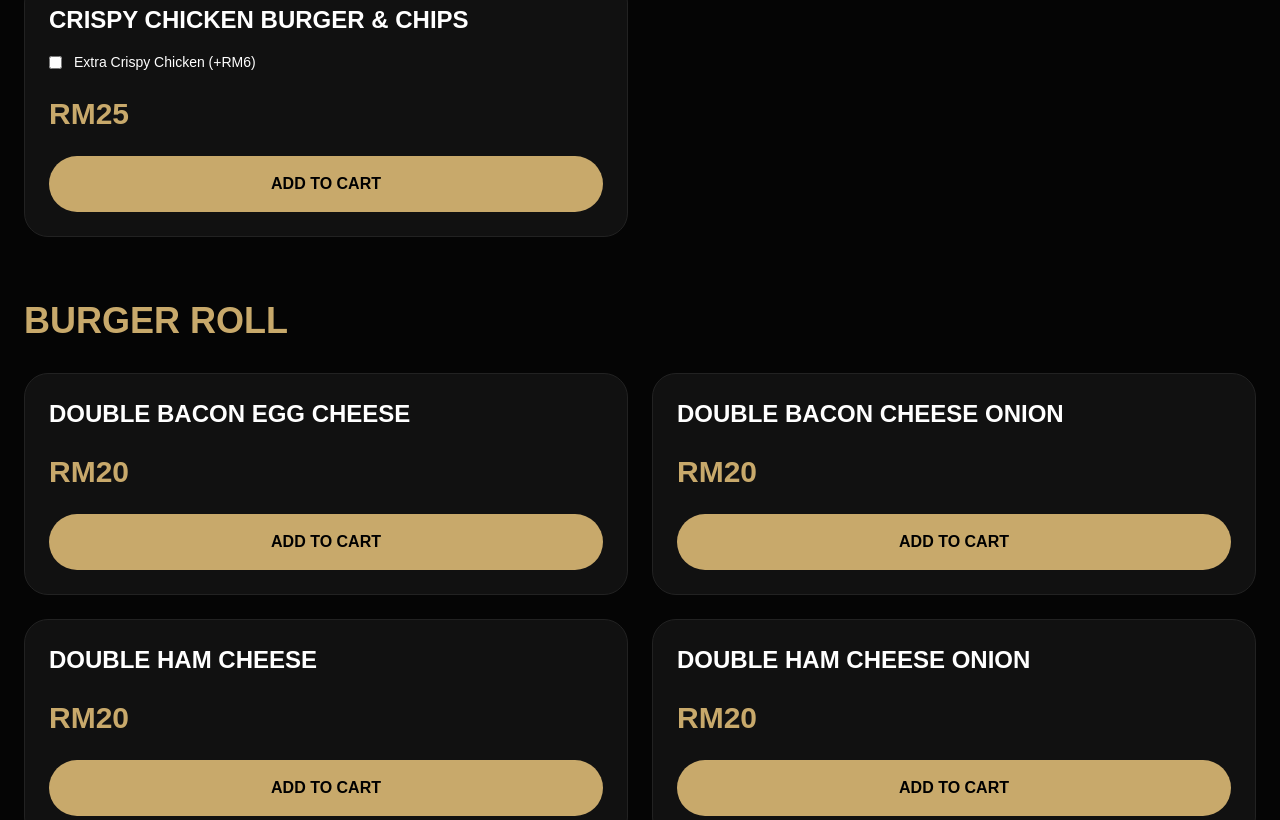
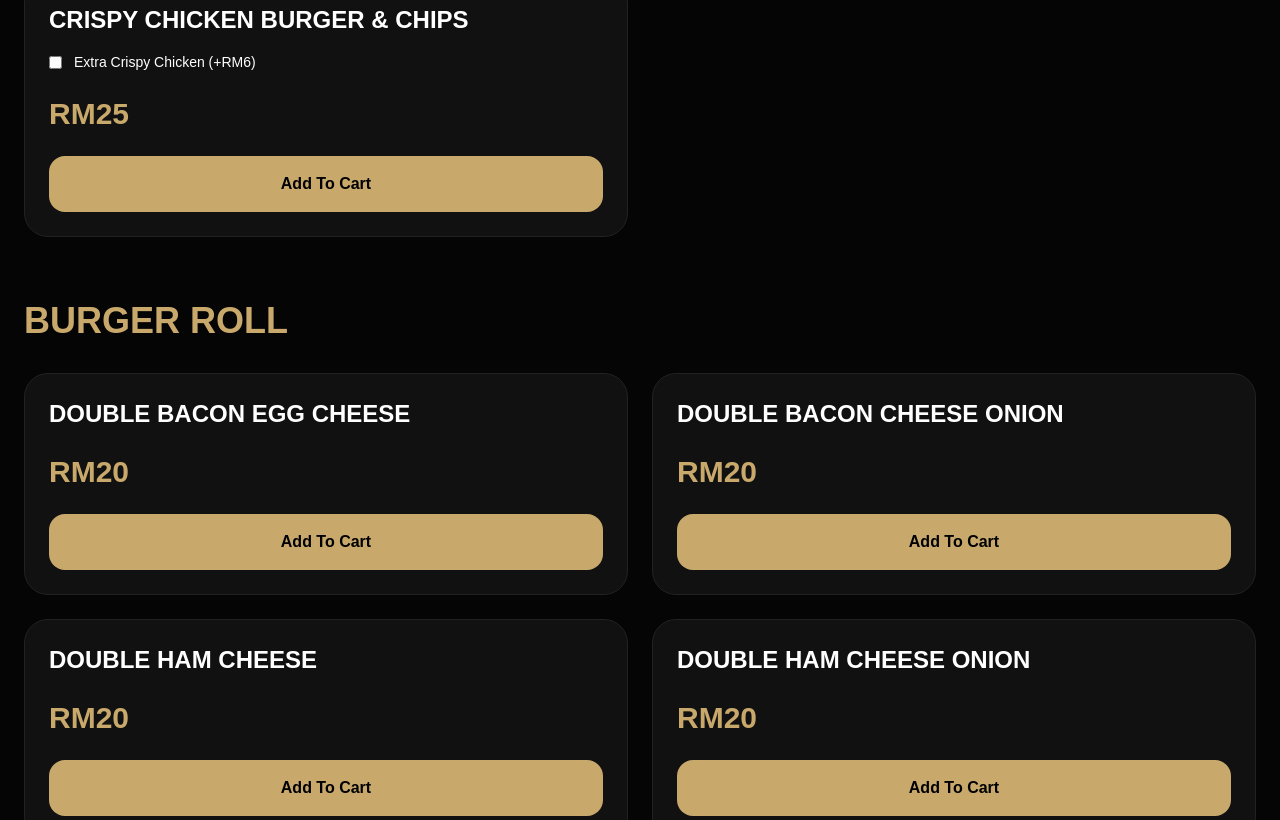
Before and after one commit to diveyaa16/mamasan-scorpion, a Next.js app: page / in a window 1280 px wide. Shown: the part 1180-2000 px from the top of the page. Built offline with nearby package versions, Linux system fonts and the light colour scheme.

Commit message:
final cart fixes

```diff
--- a/app/page.tsx
+++ b/app/page.tsx
@@ -77,7 +77,9 @@ export default function Home() {
   const [activeCategory, setActiveCategory] = useState("Home");
   const [cartOpen, setCartOpen] = useState(false);
 
+
   const [cart, setCart] = useState<any[]>([]);
+  const [addedItem, setAddedItem] = useState<number | null>(null);
 
   const [selectedType, setSelectedType] = useState<any>({});
   const [selectedSyrup, setSelectedSyrup] = useState<any>({});
@@ -122,6 +124,7 @@ export default function Home() {
 
     const syrupPrice = syrupChoice !== "No Syrup" ? 3 : 0;
     const spicyPrice = spicyOption[item.id] ? 1 : 0;
+    const extraChickenPrice = extraChicken[item.id] ? 5 : 0;
     const mozzarellaPrice = mozzarellaOption[item.id] ? 5 : 0;
     const curryPrice = curryOption[item.id] ? 5 : 0;
     const burgerExtraPrice = extraBurgerChicken[item.id] ? 6 : 0;
@@ -131,6 +134,7 @@ export default function Home() {
       item.price +
       syrupPrice +
       spicyPrice +
+      extraChickenPrice +
       mozzarellaPrice +
       curryPrice +
       extraProteinPrice +
@@ -151,6 +155,11 @@ export default function Home() {
     };
 
     setCart([...cart, finalItem]);
+    setAddedItem(item.id);
+
+setTimeout(() => {
+  setAddedItem(null);
+}, 1000);
   };
 
   const increaseQty = (index: number) => {
@@ -488,9 +497,13 @@ export default function Home() {
 
                   <button
                     onClick={() => addToCart(item)}
-                    className="mt-6 w-full bg-[#c8a96b] text-black py-4 rounded-full font-black uppercase"
+                    className={`mt-6 w-full py-4 rounded-2xl font-black transition-all ${
+  addedItem === item.id
+    ? "bg-green-500 text-white"
+    : "bg-[#c8a96b] text-black"
+}`}
                   >
-                    Add To Cart
+                    {addedItem === item.id ? "Added ✓" : "Add To Cart"}
                   </button>
 
                 </div>
@@ -570,6 +583,18 @@ export default function Home() {
 {item.mozzarella && (
   <p className="text-sm text-gray-400">
     + Mozzarella Cheese
+  </p>
+)}
+
+{item.extraChicken && (
+  <p className="text-sm text-gray-400">
+    + Extra Chicken
+  </p>
+)}
+
+{item.spicy && (
+  <p className="text-sm text-gray-400">
+    + Spicy
   </p>
 )}
 
@@ -687,7 +712,10 @@ export default function Home() {
              <button
   onClick={() => {
 
-    let message = "NEW ORDER - MAMASAN SCORPION\n\n";
+    const orderNumber = Math.floor(Math.random() * 9000) + 1000;
+    let message =
+  `NEW ORDER - MAMASAN SCORPION\n` +
+  `ORDER #: ${orderNumber}\n\n`;
 
     cart.forEach((item: any) => {
       message += `${item.name} - RM${item.finalPrice}\n`;
@@ -703,6 +731,14 @@ export default function Home() {
       if (item.mozzarella) {
         message += " + Mozzarella Cheese\n";
       }
+
+      if (item.extraChicken) {
+  message += " + Extra Chicken\n";
+}
+
+if (item.spicy) {
+  message += " + Spicy\n";
+}
 
       if (item.selectedDrinkType) {
         message += ` + ${item.selectedDrinkType}\n`;
```
